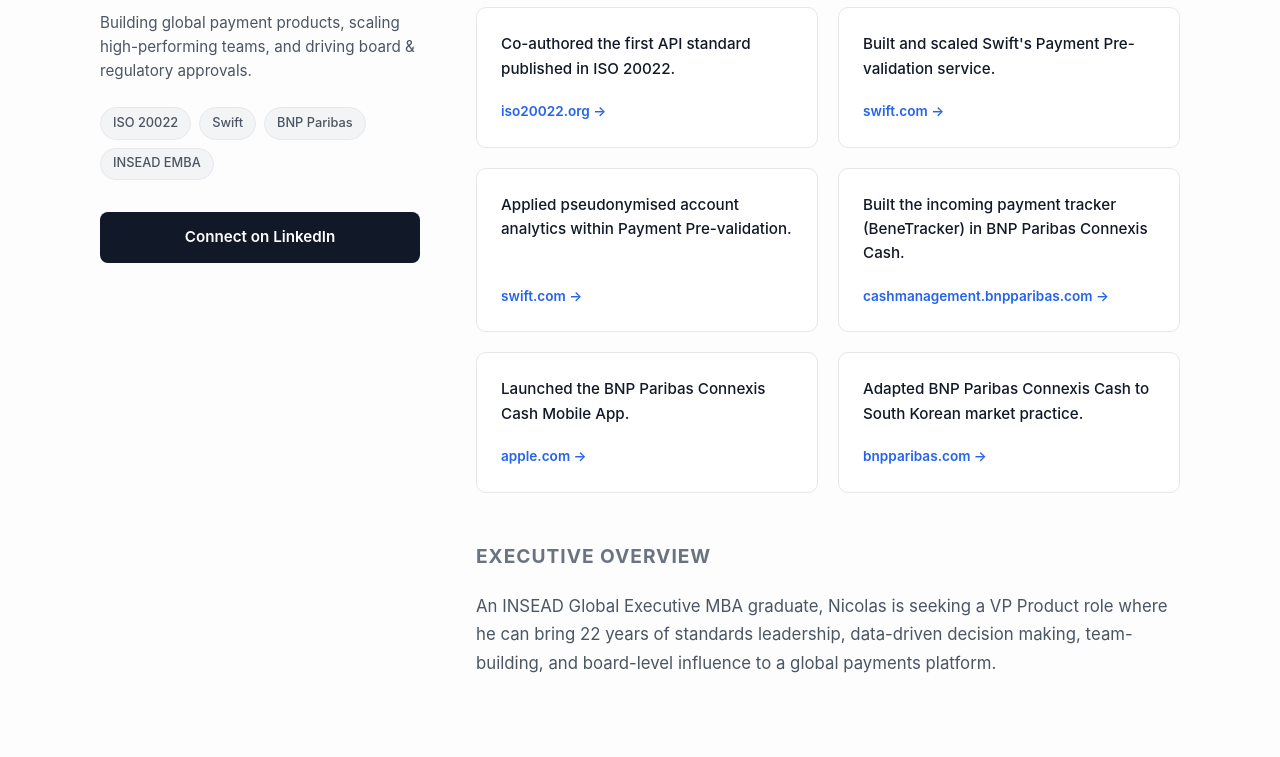
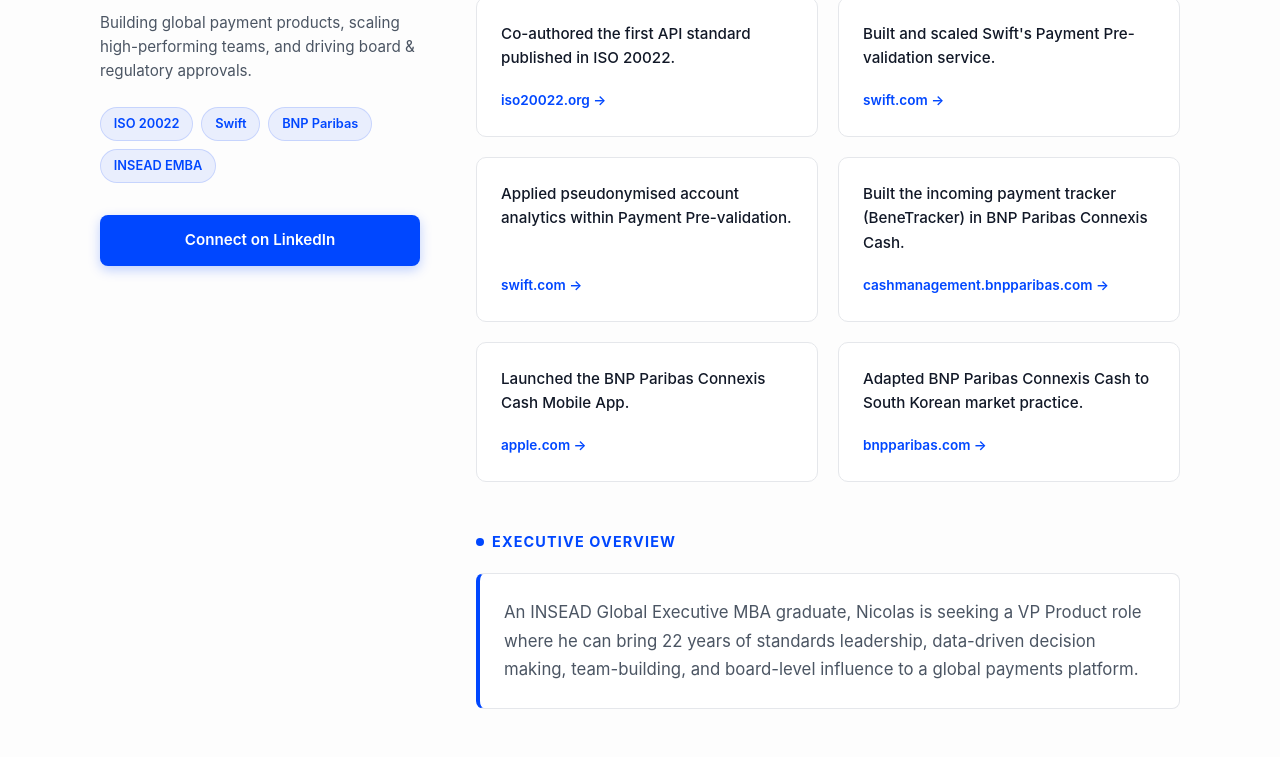
Before and after one commit to petitjean-nicolas/portfolio, a plain HTML site: page index.html in a window 1280 px wide. Shown: the part 302-1059 px from the top of the page. Before the commit the page ends 1027 px from the top, so only its background shows below. Drawn offline with Linux system fonts and the light colour scheme.

Commit message:
Add files via upload

```diff
--- a/index.html
+++ b/index.html
@@ -11,9 +11,10 @@
             --text-primary: #111827;
             --text-secondary: #4b5563;
             --text-muted: #6b7280;
-            --accent-color: #2563eb;
+            --arizona-blue: #0047FF;
+            --arizona-blue-hover: #0037cc;
+            --arizona-blue-light: rgba(0, 71, 255, 0.08);
             --border-color: #e5e7eb;
-            --chip-bg: #f3f4f6;
             --font-sans: -apple-system, BlinkMacSystemFont, "Segoe UI", Roboto, Helvetica, Arial, sans-serif;
         }
 
@@ -55,7 +56,7 @@
             height: 140px;
             border-radius: 50%;
             object-fit: cover;
-            border: 1px solid var(--border-color);
+            border: 2px solid var(--arizona-blue);
         }
 
         .profile-name {
@@ -69,7 +70,7 @@
         .profile-title {
             font-size: 1rem;
             font-weight: 600;
-            color: var(--accent-color);
+            color: var(--arizona-blue);
             margin-bottom: 1rem;
         }
 
@@ -87,13 +88,13 @@
         }
 
         .tag {
-            background-color: var(--chip-bg);
-            color: var(--text-secondary);
+            background-color: var(--arizona-blue-light);
+            color: var(--arizona-blue);
             font-size: 0.8rem;
-            font-weight: 500;
-            padding: 0.3rem 0.75rem;
+            font-weight: 600;
+            padding: 0.35rem 0.8rem;
             border-radius: 20px;
-            border: 1px solid var(--border-color);
+            border: 1px solid rgba(0, 71, 255, 0.15);
         }
 
         .cta-button {
@@ -101,18 +102,20 @@
             align-items: center;
             justify-content: center;
             width: 100%;
-            background-color: var(--text-primary);
+            background-color: var(--arizona-blue);
             color: #ffffff;
             font-weight: 600;
             font-size: 0.95rem;
             padding: 0.85rem 1.25rem;
             border-radius: 8px;
             text-decoration: none;
-            transition: opacity 0.2s ease;
+            transition: background-color 0.2s ease, transform 0.1s ease;
+            box-shadow: 0 4px 12px rgba(0, 71, 255, 0.25);
         }
 
         .cta-button:hover {
-            opacity: 0.9;
+            background-color: var(--arizona-blue-hover);
+            transform: translateY(-1px);
         }
 
         /* Right Column: Main Content */
@@ -123,12 +126,24 @@
         }
 
         .section-title {
-            font-size: 1.2rem;
+            font-size: 0.9rem;
             font-weight: 700;
             text-transform: uppercase;
-            letter-spacing: 0.05em;
-            color: var(--text-muted);
+            letter-spacing: 0.08em;
+            color: var(--arizona-blue);
             margin-bottom: 1.25rem;
+            display: flex;
+            align-items: center;
+            gap: 0.5rem;
+        }
+
+        .section-title::before {
+            content: "";
+            display: inline-block;
+            width: 8px;
+            height: 8px;
+            background-color: var(--arizona-blue);
+            border-radius: 50%;
         }
 
         /* Metrics Grid */
@@ -141,15 +156,16 @@
         .metric-card {
             background: var(--card-bg);
             border: 1px solid var(--border-color);
+            border-top: 3px solid var(--arizona-blue);
             border-radius: 10px;
             padding: 1.25rem;
             text-align: center;
         }
 
         .metric-value {
-            font-size: 1.75rem;
+            font-size: 1.85rem;
             font-weight: 800;
-            color: var(--accent-color);
+            color: var(--arizona-blue);
             margin-bottom: 0.25rem;
         }
 
@@ -174,12 +190,13 @@
             display: flex;
             flex-direction: column;
             justify-content: space-between;
-            transition: transform 0.2s ease, border-color 0.2s ease;
+            transition: transform 0.2s ease, border-color 0.2s ease, box-shadow 0.2s ease;
         }
 
         .work-card:hover {
             transform: translateY(-3px);
-            border-color: var(--accent-color);
+            border-color: var(--arizona-blue);
+            box-shadow: 0 4px 12px rgba(0, 71, 255, 0.08);
         }
 
         .work-card p {
@@ -190,7 +207,7 @@
         }
 
         .work-card a {
-            color: var(--accent-color);
+            color: var(--arizona-blue);
             text-decoration: none;
             font-size: 0.85rem;
             font-weight: 600;
@@ -201,6 +218,14 @@
 
         .work-card a:hover {
             text-decoration: underline;
+        }
+
+        .about-card {
+            background: var(--card-bg);
+            border: 1px solid var(--border-color);
+            border-left: 4px solid var(--arizona-blue);
+            border-radius: 8px;
+            padding: 1.5rem;
         }
 
         .about-text {
@@ -309,9 +334,11 @@
             <!-- Executive Summary Section -->
             <section>
                 <div class="section-title">Executive Overview</div>
-                <p class="about-text">
-                    An INSEAD Global Executive MBA graduate, Nicolas is seeking a VP Product role where he can bring 22 years of standards leadership, data-driven decision making, team-building, and board-level influence to a global payments platform.
-                </p>
+                <div class="about-card">
+                    <p class="about-text">
+                        An INSEAD Global Executive MBA graduate, Nicolas is seeking a VP Product role where he can bring 22 years of standards leadership, data-driven decision making, team-building, and board-level influence to a global payments platform.
+                    </p>
+                </div>
             </section>
         </main>
     </div>
```
